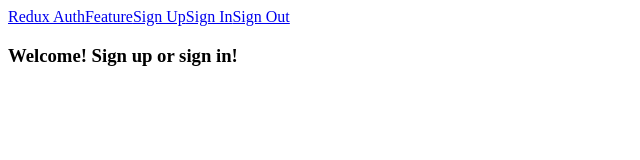
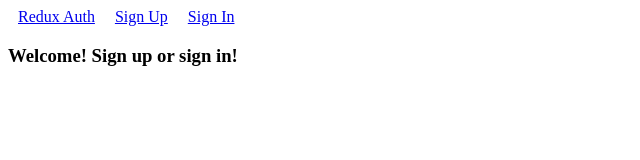
Before and after one commit to NightmanCZ90/jwt_client, a React (Create React App) app: page / in a window 1280 px wide. Shown: the top 160 px of the page, without its empty margins (0-640 px from the left). Built offline with nearby package versions, Linux system fonts and the light colour scheme.

Commit message:
feat: Render only revevant link when authenticated

```diff
--- a/src/components/Header.js
+++ b/src/components/Header.js
@@ -1,16 +1,36 @@
 import React from 'react';
 import { Link } from 'react-router-dom';
+import { connect } from 'react-redux';
+import './HeaderStyle.css';
 
-const Header = () => {
+const Header = ({ auth }) => {
+  const renderLinks = () => {
+    if (auth) return (
+      <>
+        <Link to="/feature">Feature</Link>
+        <Link to="/signout">Sign Out</Link>
+      </>
+    )
+    if (!auth) return (
+      <>
+        <Link to="/signup">Sign Up</Link>
+        <Link to="/signin">Sign In</Link>
+      </>
+    )
+  }
+
   return (
-    <div>
+    <div className="header">
       <Link to="/">Redux Auth</Link>
-      <Link to="/feature">Feature</Link>
-      <Link to="/signup">Sign Up</Link>
-      <Link to="/signin">Sign In</Link>
-      <Link to="/signout">Sign Out</Link>
+      {renderLinks()}
     </div>
   )
 }
 
-export default Header;
+function mapState(state) {
+  return {
+    auth: state.auth.authenticated,
+  }
+}
+
+export default connect(mapState)(Header);
--- /dev/null
+++ b/src/components/HeaderStyle.css
@@ -0,0 +1,7 @@
+.header {
+  display: flex;
+}
+
+.header a {
+  margin: 0 10px;
+}
```
